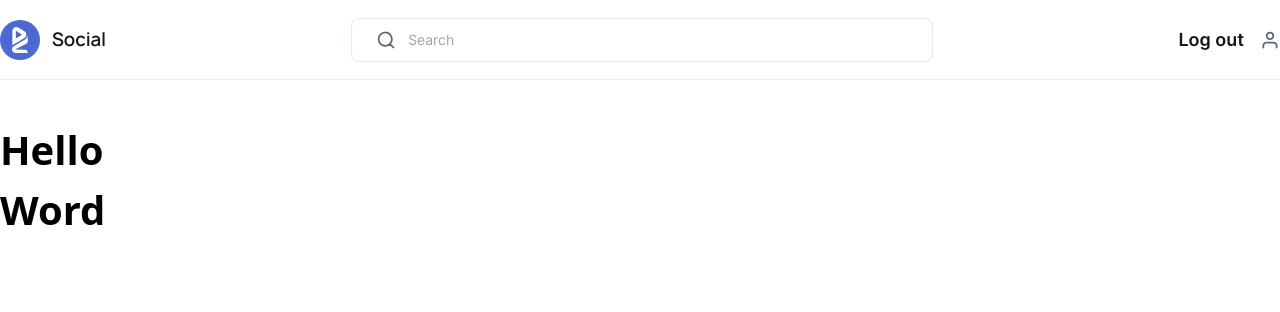
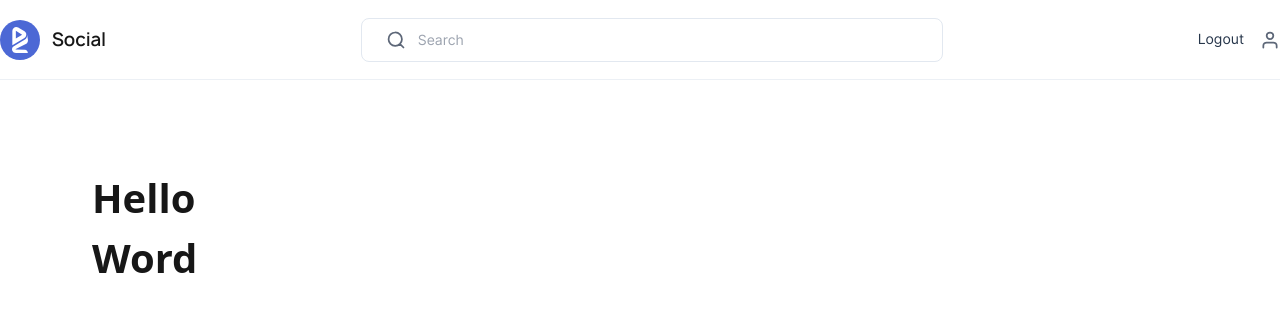
Before and after one commit to phathung2003/SocialMedia, a Next.js app: page / in a window 1280 px wide. Shown: the top 312 px of the page. Built offline with nearby package versions, Linux system fonts and the light colour scheme.

Commit message:
fix(fonts): correct font to match design requirements

```diff
--- a/public/css/styles.css
+++ b/public/css/styles.css
@@ -1,2 +1,4 @@
 @use "../styles/index.scss";
-@use "../styles/font.scss";
+@use "/public/fonts/Geist/geist.scss";
+@use "/public/fonts/Inter/inter.scss";
+@use "/public/fonts/Manrope/manrope.scss";
--- a/src/app/page.tsx
+++ b/src/app/page.tsx
@@ -1,3 +1,7 @@
 export default async function page() {
-  return <h1>Hello Word</h1>;
+  return (
+    <h1 className="body" id="body">
+      Hello Word
+    </h1>
+  );
 }
--- a/src/components/Header.tsx
+++ b/src/components/Header.tsx
@@ -20,7 +20,7 @@ export const Header = () => {
       </div>
 
       <div className="option-container" id="option">
-        <h4 id="option-lable">Log out</h4>
+        <p id="option-lable">Logout</p>
         <User props={{ fontSize: 20 }} />
       </div>
     </div>
--- /dev/null
+++ b/src/styles/_body.scss
@@ -0,0 +1,10 @@
+/* Body */
+.body {
+  display: grid;
+  grid-template-columns: 1fr 1fr 1fr;
+
+  width: auto;
+  padding: 48px 92px 0 92px;
+  background-color: var(--bodyBackground);
+  color: var(--bodyForeground);
+}
--- a/src/styles/_header.scss
+++ b/src/styles/_header.scss
@@ -34,10 +34,10 @@
 /* Header */
 .header {
   @apply col-span-12 flex items-center w-auto  h-[80px] justify-between;
-  //   align-items: center;
-  //   width: auto;
-  //   height: 80px;
-  //   padding: 20px 92px 0 92px;
+  // align-items: center;
+  // width: auto;
+  // height: 80px;
+  // padding: 20px 92px 0 92px;
 
   background-color: var(--headerBackground);
   color: var(--headerForeground);
@@ -122,16 +122,5 @@
   font-family: "Inter";
   font-weight: 500;
   font-size: 14px;
+  color: #27364b;
 }
-
-/* Body */
-.body {
-  display: grid;
-  grid-template-columns: 1fr 1fr 1fr;
-
-  width: auto;
-  min-height: calc(100vh - 80px);
-  padding: 48px 92px 0 92px;
-  background-color: var(--bodyBackground);
-  color: var(--bodyForeground);
-}
--- a/src/styles/_reset.scss
+++ b/src/styles/_reset.scss
@@ -23,7 +23,7 @@ html:focus-within {
   scroll-behavior: smooth;
 }
 body {
-  min-height: 100vh;
+  min-height: calc(100vh - 80px);
   text-rendering: optimizeSpeed;
   line-height: 1.5;
 }
--- a/src/styles/index.scss
+++ b/src/styles/index.scss
@@ -1,3 +1,4 @@
 @use "./reset";
 @use "./common";
 @use "./header";
+@use "./body";
```
